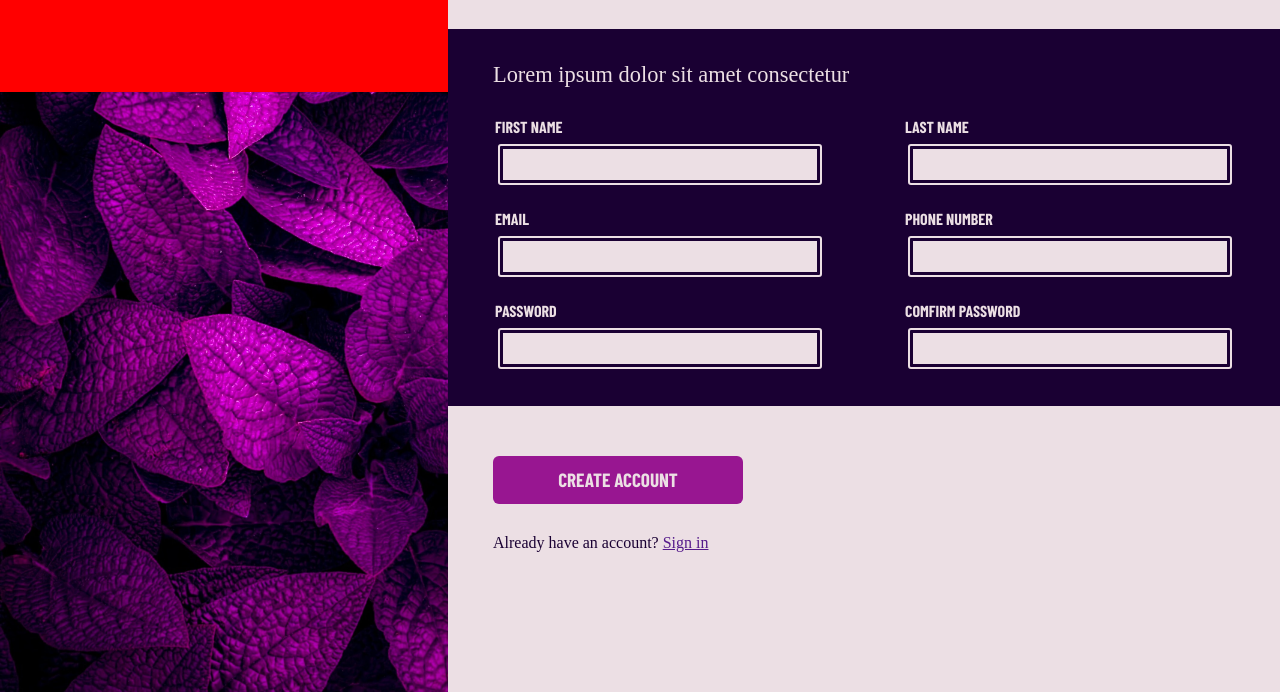
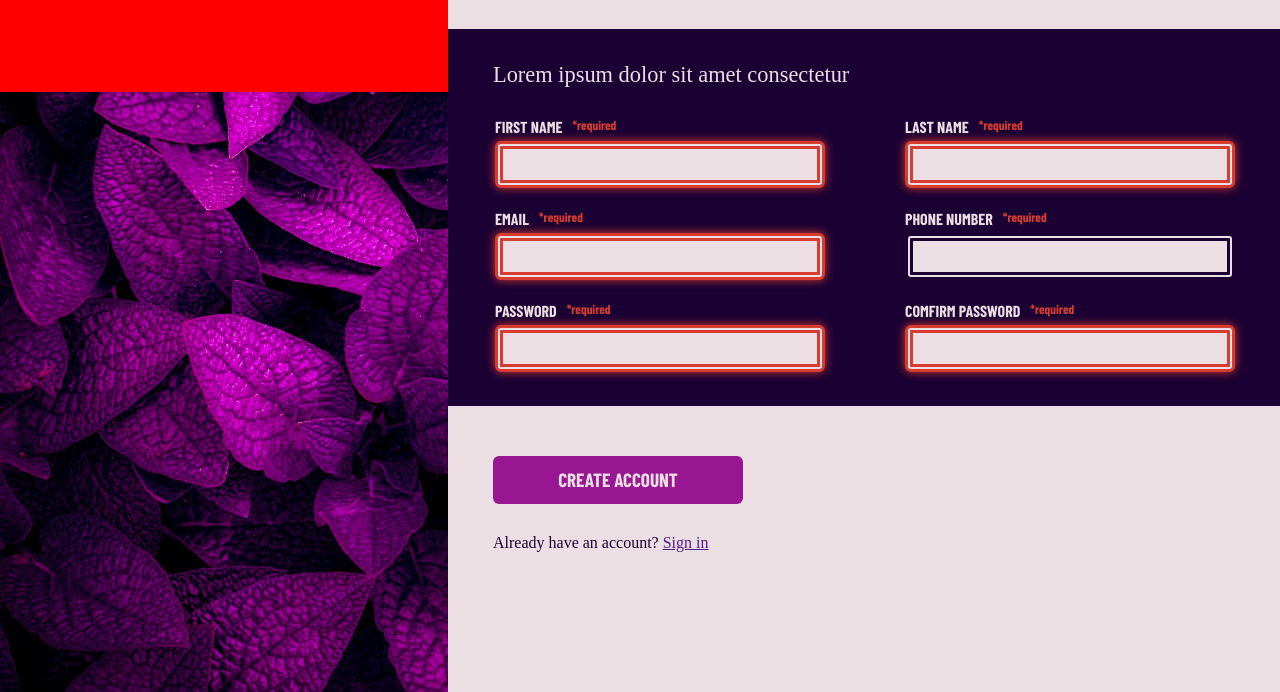
Before and after one commit to dragonvedb/sign-up-form, a plain HTML site: page index.html in a window 1280 px wide. Shown: the part 258-950 px from the top of the page. Drawn offline with nearby package versions, Linux system fonts and the light colour scheme; a web font is replaced by a local one.

Commit message:
Add required attribute and associated styling

```diff
--- a/index.html
+++ b/index.html
@@ -20,17 +20,17 @@
                     <fieldset>
                         <div class="form-field">
                             <label for="first-name">FIRST NAME</label>
-                            <input id="first-name" name="user_first_name" type="text">
+                            <input id="first-name" name="user_first_name" type="text" required>
                         </div>
                         <div class="form-field">
                             <label for="last-name">LAST NAME</label>
-                            <input id="last-name" name="user_last_name" type="text">
+                            <input id="last-name" name="user_last_name" type="text" required>
                         </div>
                     </fieldset>
                     <fieldset>
                         <div class="form-field">
                             <label for="email">EMAIL</label>
-                            <input id="email" name="user_email" type="email">
+                            <input id="email" name="user_email" type="email" required>
                         </div>
                         <div class="form-field">
                             <label for="phone-number">PHONE NUMBER</label>
@@ -40,11 +40,11 @@
                     <fieldset>
                         <div class="form-field">
                             <label for="password">PASSWORD</label>
-                            <input id="password" name="user_password" type="password">
+                            <input id="password" name="user_password" type="password" required>
                         </div>
                         <div class="form-field">
                             <label for="repeat-password">COMFIRM PASSWORD</label>
-                            <input id="repeat-password" name="user_password_check" type="password">
+                            <input id="repeat-password" name="user_password_check" type="password" required>
                         </div>
                     </fieldset>
                 </form>
--- a/styles.css
+++ b/styles.css
@@ -54,8 +54,17 @@ fieldset {
 }
 
 .form-field {
+    position: relative;
     display: flex;
     flex-direction: column;
+}
+
+.form-field label::after {
+    position: absolute;
+    margin-left: 10px;
+    font-size: 0.8em;
+    color: hsl(4, 68%, 52%);
+    content: "*required";
 }
 
 input {
@@ -78,8 +87,8 @@ input:focus {
 }
 
 input:invalid:not(:focus) {
-    border-color: hsl(4, 74%, 43%);
-    box-shadow: 0px 0px 10px hsl(4, 74%, 43%);
+    border-color: hsl(4, 68%, 52%);
+    box-shadow: 0px 0px 10px hsl(4, 68%, 52%);
 }
 
 label,
```
